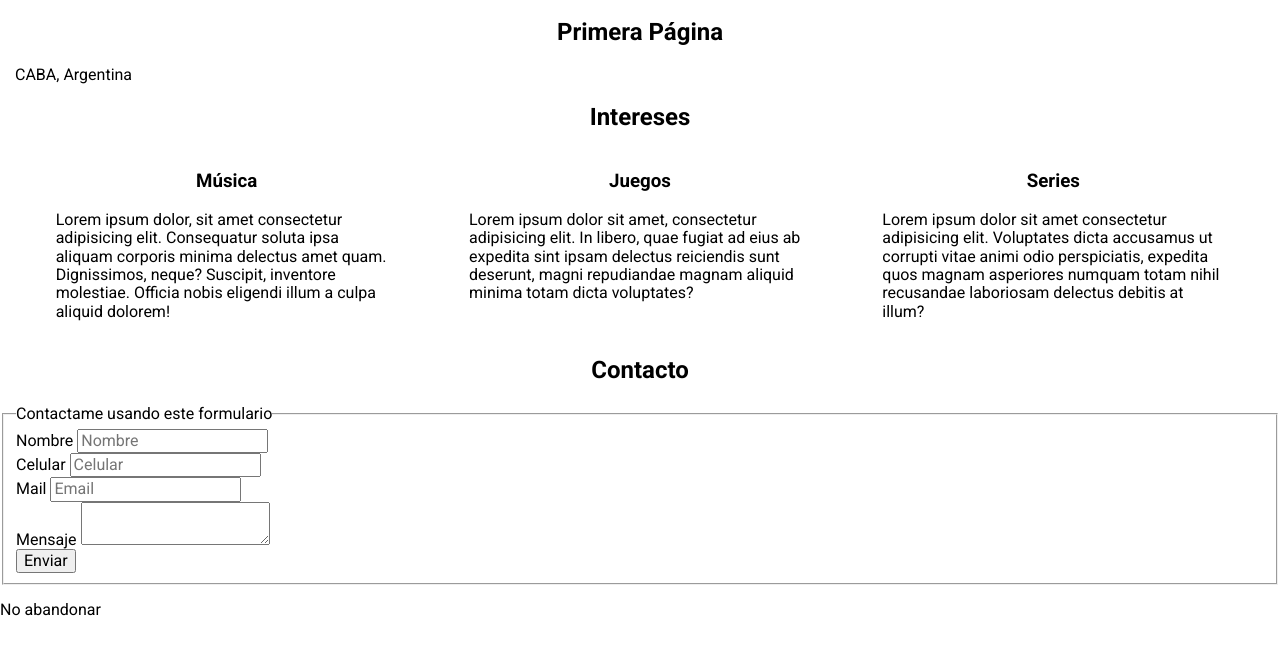
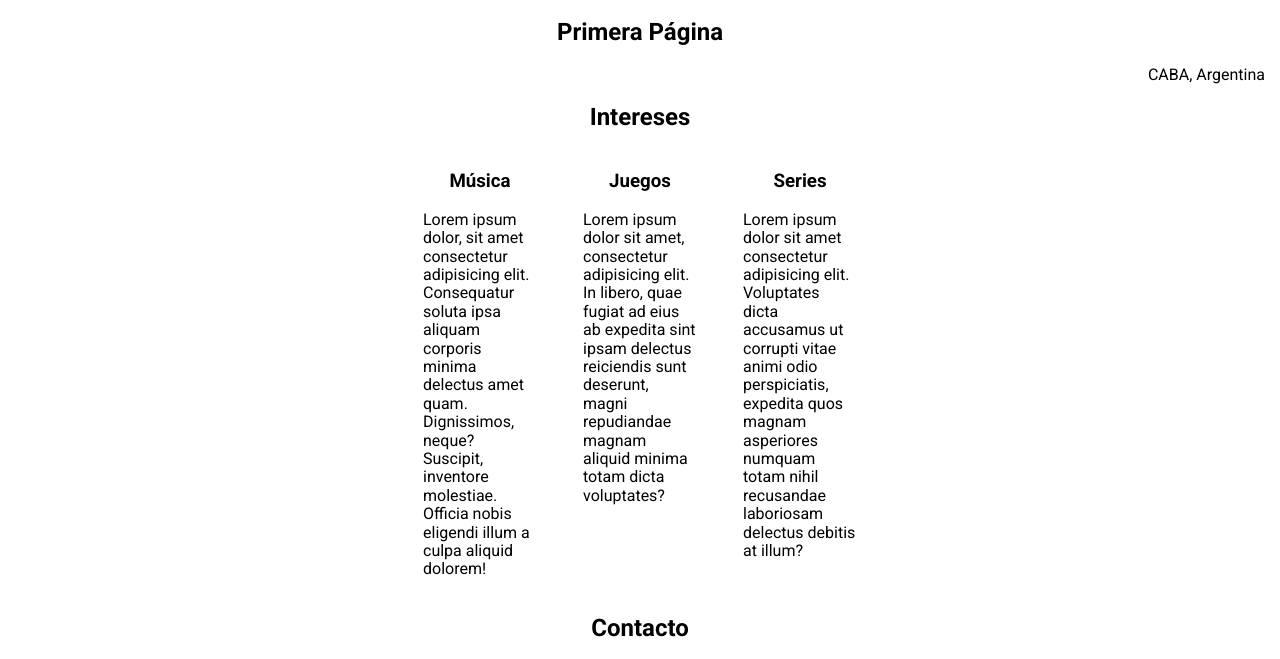
Before and after one commit to Jere265/Pagina-de-ejemplo, a plain HTML site: page index.html in a window 1280 px wide. Shown: the part 61-720 px from the top of the page. Drawn offline with Linux system fonts and the light colour scheme.

Commit message:
acomodé un poco el form y el contenido principal

```diff
--- a/css/styles.css
+++ b/css/styles.css
@@ -14,13 +14,13 @@ body {
     text-align: center;
 }
 
-.contenedor {
+.principal {
     display: flex;
     flex-direction: row;
     justify-content: space-around;
     justify-self: center;
-    margin-left: 20px;
-    margin-right: 20px;
+    margin-left: 400px;
+    margin-right: 400px;
 }
 
 .item {
@@ -31,3 +31,18 @@ body {
     padding-right: 15px;
     padding-left: 15px;
 }
+
+.formulario {
+    /* display: flex; */
+    /* justify-content: center; */
+    /* justify-self: center; */
+    margin-left: 200px;
+    margin-right: 200px;
+
+    padding-left: 200px;
+    padding-right: 200px;
+}
+
+.footer {
+
+}
--- a/index.html
+++ b/index.html
@@ -20,13 +20,13 @@
     -->
     <section>
         <h2 class="titulo">Primera Página</h2>
-        <p>CABA, Argentina</p>
+        <p align=right>CABA, Argentina</p>
     </section>
 
     <main>
         <h2 class="titulo">Intereses</h2>
 
-        <div class="contenedor">
+        <div class="principal">
 
             <section class="item">
                 <h3 class="titulo">Música</h3>
@@ -47,7 +47,7 @@
         <section>
             <h2 class="titulo">Contacto</h2>
 
-            <form action="">
+            <form action="" class="formulario">
                 <fieldset>
                     <legend>Contactame usando este formulario</legend>
 
@@ -80,7 +80,7 @@
     </main>
 
     <footer>
-        <p>No abandonar</p>
+        <p align=center>No abandonar</p>
     </footer>
 </body>
 </html>
```
